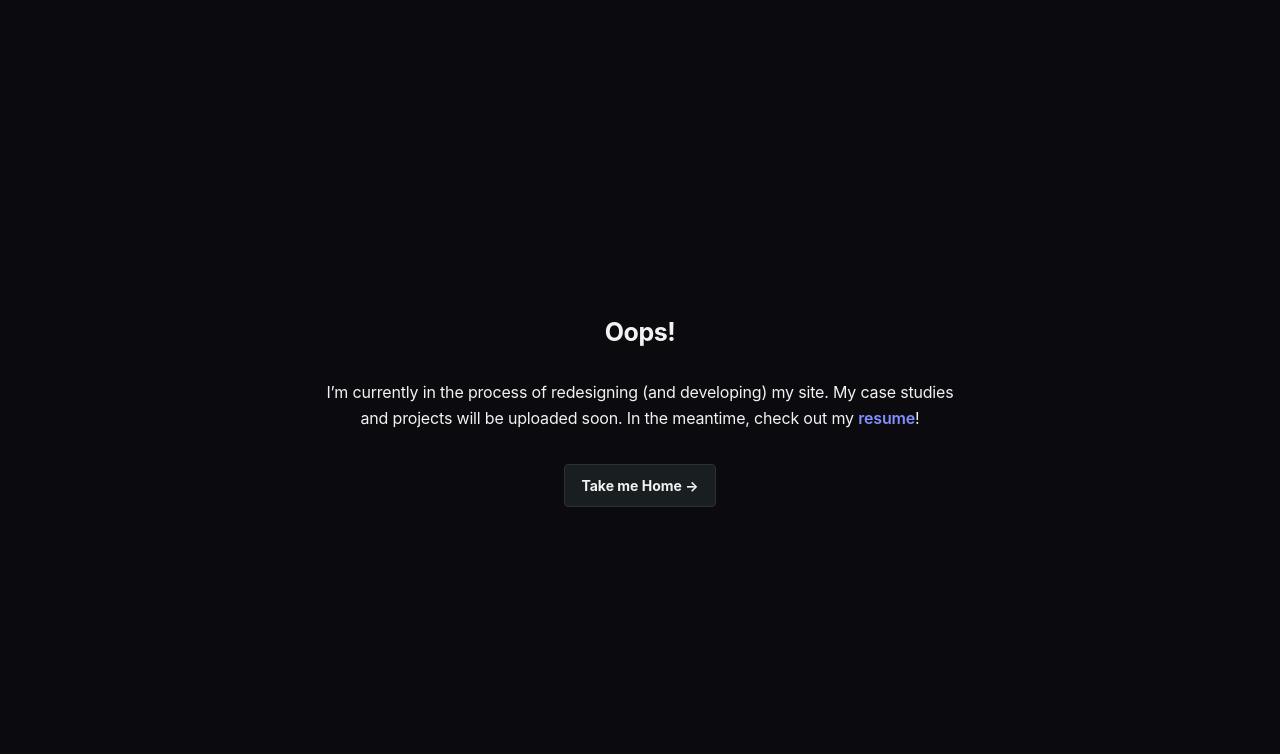
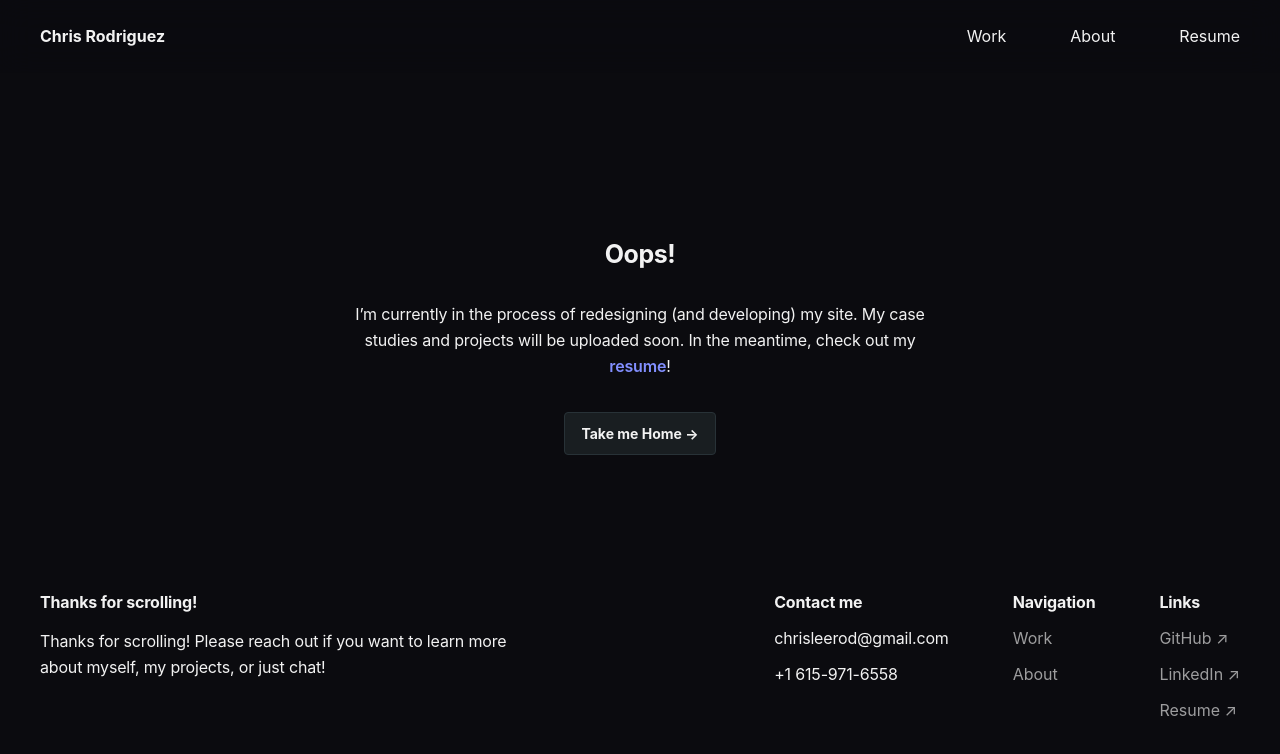
Before and after one commit to chrisleerod/React-Portfolio, a React (Create React App) app: page /404 in a window 1280 px wide. Shown: the top 754 px of the page. Built offline with nearby package versions, Linux system fonts and the light colour scheme; the HTML template or start-up script is replaced by a standard one.

Commit message:
fixed 404 page

```diff
--- a/src/components/404/Error.css
+++ b/src/components/404/Error.css
@@ -23,6 +23,7 @@
     max-width: 650px;
     margin: 128px auto 60px auto;
     flex: 0 0 auto;
+    padding: 0px 24px;
 }
 
 .error-content p {
--- a/src/components/404/Error.js
+++ b/src/components/404/Error.js
@@ -1,11 +1,14 @@
 import React from "react";
 import { motion } from "framer-motion";
 import { Link } from 'react-router-dom';
+import Navbar from '../navbar/navbar.js';
+import Footer from '../footer/footer.js';
 import './Error.css';
 
 export const Error = () => {
     return (
         <div className="error-wrapper">
+            <Navbar />
             <div className="spacer1"></div>
             <div className="error-content">
                 <h4>Oops!</h4>
@@ -33,6 +36,7 @@ export const Error = () => {
                 </Link>
             </div>
             <div className="spacer2"></div>
+            <Footer />
         </div>
     )
 };
```
